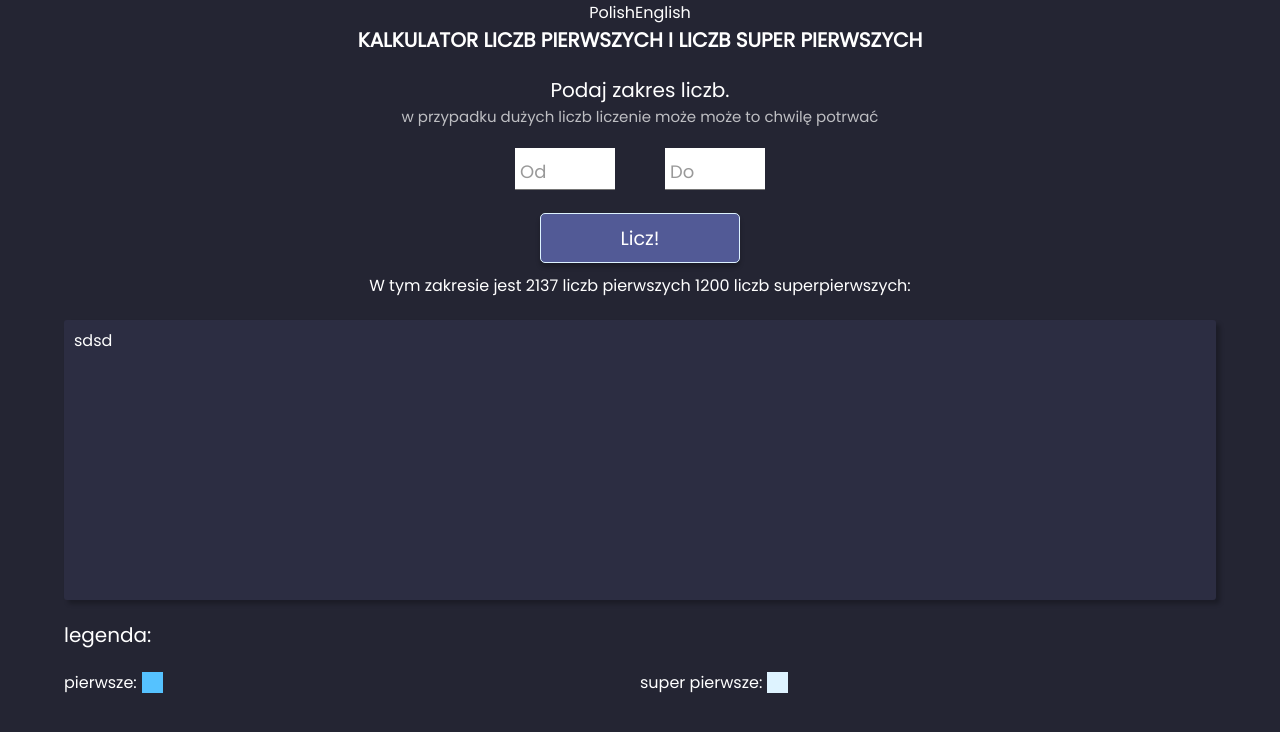
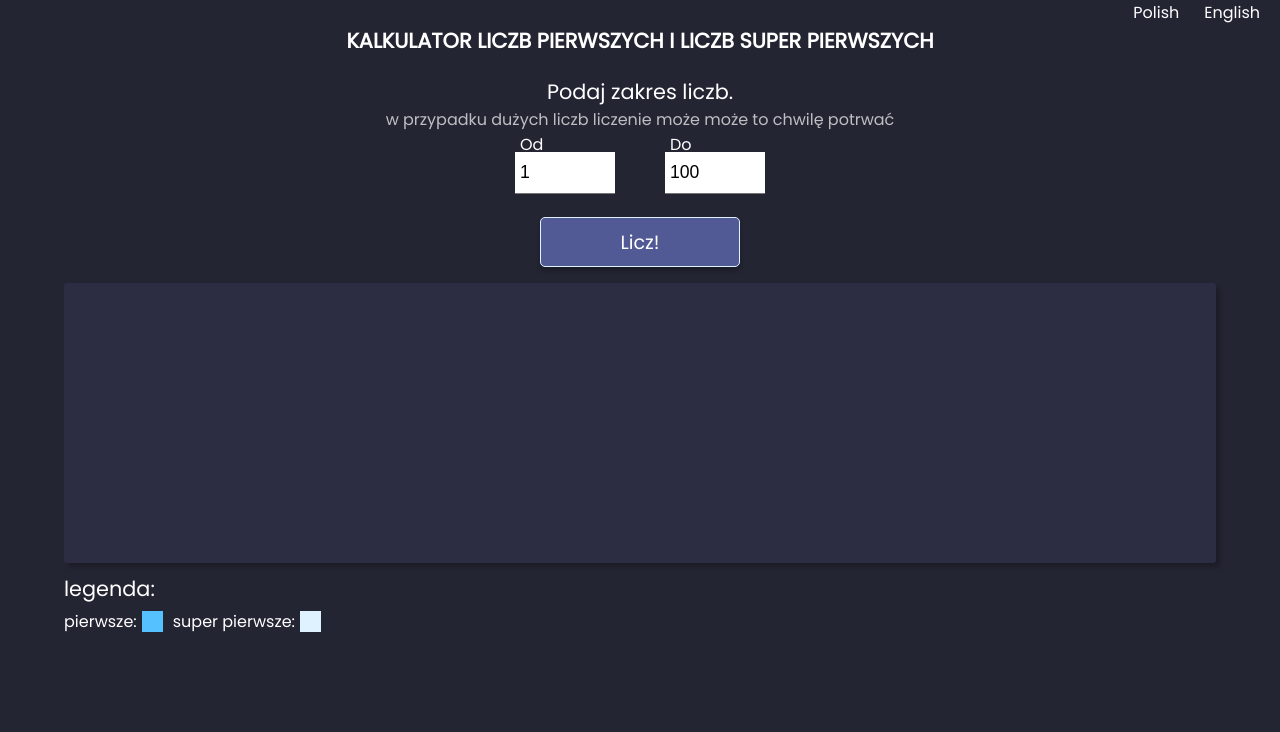
Before and after one commit to summarek/prime-num-counter, a Vue app: page /EnglishLang in a window 1280 px wide. Shown: the top 732 px of the page. Built offline with nearby package versions, Linux system fonts and the light colour scheme; what vue-inputs would draw is missing.

Commit message:
It works.
I have to add font color to super primary numbers and some animation.

```diff
--- a/src/App.vue
+++ b/src/App.vue
@@ -21,9 +21,16 @@ body {
   background-color: rgba(36, 37, 51, 1);
   color: white;
   text-align: center;
+  font-size: 16px;
   a {
     text-decoration: none;
     color: white;
   }
 }
+#nav {
+  text-align: right;
+  a {
+    margin: 0px 20px 0px 5px;
+  }
+}
 </style>
--- a/src/components/Main.vue
+++ b/src/components/Main.vue
@@ -11,25 +11,31 @@
       <form>
         <main class="inputs">
           <div class="group">
-            <input type="number" required>
+            <input v-on:keyup.enter="countFirstNumbers" type="number" v-model="fromNumber" required>
             <span class="highlight"></span>
             <span class="bar"></span>
             <label>{{fromLabel}}</label>
           </div>
           <div class="group">
-            <input type="number" required>
+            <input v-on:keyup.enter="countFirstNumbers" type="number" v-model="toNumber" required>
             <span class="highlight"></span>
             <span class="bar"></span>
             <label>{{toLabel}}</label>
           </div>
         </main>
-        <div class="btn">
+        <div @click="countFirstNumbers" class="btn">
           <p>{{btnText}}</p>
         </div>
       </form>
     </section>
-    <p class="outputInfo">{{outputInfo}}</p>
-    <div class="output-container">sdsd</div>
+    <p class="outputInfo">
+      {{outputInfo1}} {{pierwszaCount}}
+      {{outputInfo2}} {{superPierwszaCount}}
+      {{outputInfo3}}
+    </p>
+    <div class="output-container">
+      <p>{{outputTab}}</p>
+    </div>
     <h2 class="legend">{{legendText}}</h2>
     <div class="legend-items">
       <div class="legend-item">
@@ -57,13 +63,81 @@ export default {
     "legendText",
     "legendPrimaryText",
     "legendSuperPrimaryText",
-    "outputInfo"
+    "outputInfo1",
+    "outputInfo2",
+    "outputInfo3",
+    "invalidInputMessage"
   ],
   data() {
     return {
-      fromNum: 1,
-      toNum: 1
+      tab: [],
+      outputTab: "",
+      fromNumber: 1,
+      toNumber: 100,
+      dzielniki: 0,
+      superPierwsza: 0,
+      dzielnikiSuper: 0,
+      superPierwszaCount: 0,
+      pierwszaCount: 0
     };
+  },
+  methods: {
+    countFirstNumbers: function(fromNumber, toNumber) {
+      this.tab = [];
+      this.outputTab = [];
+      this.dzielniki = 0;
+      this.superPierwsza = 0;
+      this.dzielnikiSuper = 0;
+      this.superPierwszaCount = 0;
+      this.pierwszaCount = 0;
+      for (var i = this.fromNumber; i < this.toNumber; i++) {
+        this.tab[i] = i;
+      }
+      console.log(this.tab);
+
+      this.tab.forEach(element => {
+        for (var j = 0; j <= element; j++) {
+          if (element % j === 0) {
+            this.dzielniki++;
+          }
+        }
+        if (this.dzielniki === 2) {
+          this.pierwszaCount++;
+          for (var g = 0; g < String(element).length; g++) {
+            this.superPierwsza += parseInt(String(element)[g]);
+          }
+          for (var h = 0; h <= this.superPierwsza; h++) {
+            if (this.superPierwsza % h === 0) {
+              this.dzielnikiSuper++;
+            }
+          }
+          if (this.dzielnikiSuper == 2 && typeof element == "number") {
+            this.superPierwszaCount++;
+            this.outputTab.push(element);
+            console.log(element + "<------- to jest liczba super pierwsza");
+          } else if (typeof element == "number") {
+            this.outputTab.push(element);
+            console.log(element + "<------- to jest liczba pierwsza");
+          }
+          this.dzielnikiSuper = 0;
+          this.superPierwsza = 0;
+        }
+        this.dzielniki = 0;
+      });
+      if (this.superPierwszaCount == 0 && this.pierwszaCount == 0) {
+        this.outputTab.push(this.invalidInputMessage);
+      }
+      document.querySelector(".outputInfo").style.display = "block";
+      console.log(
+        `W tym ciągu jest ${this.pierwszaCount} liczb pierwszych i ${
+          this.superPierwszaCount
+        } liczb super pierwszych.`
+      );
+      this.outputInfo = `  W tym ciągu jest ${
+        this.pierwszaCount
+      } liczb pierwszych i ${this.superPierwszaCount} liczb super pierwszych.`;
+      this.outputTab = this.outputTab.join(", ");
+    }
   }
 };
 </script>
@@ -78,12 +152,12 @@ export default {
   width: 90%;
   margin: auto;
   h1 {
-    font-size: 20px;
+    font-size: 1.3em;
     text-align: center;
     font-weight: bold;
   }
   h2 {
-    font-size: 20px;
+    font-size: 1.3em;
     text-align: center;
     font-weight: 400;
   }
@@ -93,7 +167,7 @@ export default {
   .underHeaderText {
     text-align: center;
     opacity: 0.7;
-    font-size: 15px;
+    font-size: 1em;
   }
 }
 .btn {
@@ -127,10 +201,10 @@ export default {
   background: #2c2d42;
   box-shadow: 4px 4px 4px rgba(0, 0, 0, 0.25);
   border-radius: 3px;
-  overflow: scroll;
+  overflow: auto;
   height: 35vh;
   width: 100%;
-  margin-top: 1.4em;
+  margin-top: 1em;
   word-break: break-all;
   line-height: 21px;
   text-align: left;
@@ -139,7 +213,7 @@ export default {
 .legend {
   text-align: left !important;
   width: 100%;
-  margin: 20px;
+  margin: 10px 10px 5px 10px;
 }
 .legend-items {
   display: flex;
@@ -148,7 +222,8 @@ export default {
 }
 .legend-item {
   display: flex;
-  width: 100%;
+  width: auto;
+  margin-right: 10px;
   align-content: center;
   align-items: center;
 }
@@ -166,17 +241,18 @@ export default {
   margin-left: 5px;
 }
 .outputInfo {
+  display: none;
   margin-top: 10px;
 }
 
 /* form starting stylings ------------------------------- */
 .group {
   position: relative;
-  margin-bottom: 45px;
+  margin-bottom: 30px;
 }
 input {
   text-align: left;
-  font-size: 18px;
+  font-size: 1.1em;
   padding: 10px 10px 10px 5px;
   display: block;
   width: 100px;
@@ -190,7 +266,7 @@ input:focus {
 /* LABEL ======================================= */
 label {
   color: #999;
-  font-size: 18px;
+  font-size: 1.2em;
   font-weight: normal;
   position: absolute;
   pointer-events: none;
@@ -205,8 +281,8 @@ label {
 input:focus ~ label,
 input:valid ~ label {
   top: -20px;
-  font-size: 14px;
-  color: #8f96b1;
+  font-size: 1em;
+  color: #ffffff;
 }
 
 /* BOTTOM BARS ================================= */
--- a/src/views/EnglishLang.vue
+++ b/src/views/EnglishLang.vue
@@ -10,7 +10,10 @@
       legendText="legend:"
       legendPrimaryText="primary: "
       legendSuperPrimaryText="super primary: "
-      outputInfo="There is 2137 primary numbers and 1200 super primary numbers: "
+      outputInfo1=" In this range are "
+      outputInfo2=" primary numbers and "
+      outputInfo3=" super primary numbers."
+      invalidInputMessage="Enter valid input data!"
     ></Main>
   </div>
 </template>
--- a/src/views/PolishLang.vue
+++ b/src/views/PolishLang.vue
@@ -11,8 +11,10 @@
       legendText="legenda:"
       legendPrimaryText="pierwsze: "
       legendSuperPrimaryText="super pierwsze: "
-      outputInfo=" W tym zakresie jest 2137 liczb pierwszych
-1200 liczb superpierwszych: "
+      outputInfo1=" W tym zakresie jest "
+      outputInfo2=" liczb pierwszych i "
+      outputInfo3=" liczb super pierwszych."
+      invalidInputMessage="Podaj prawidłowe dane wejściowe!"
     ></Main>
   </div>
 </template>
```
